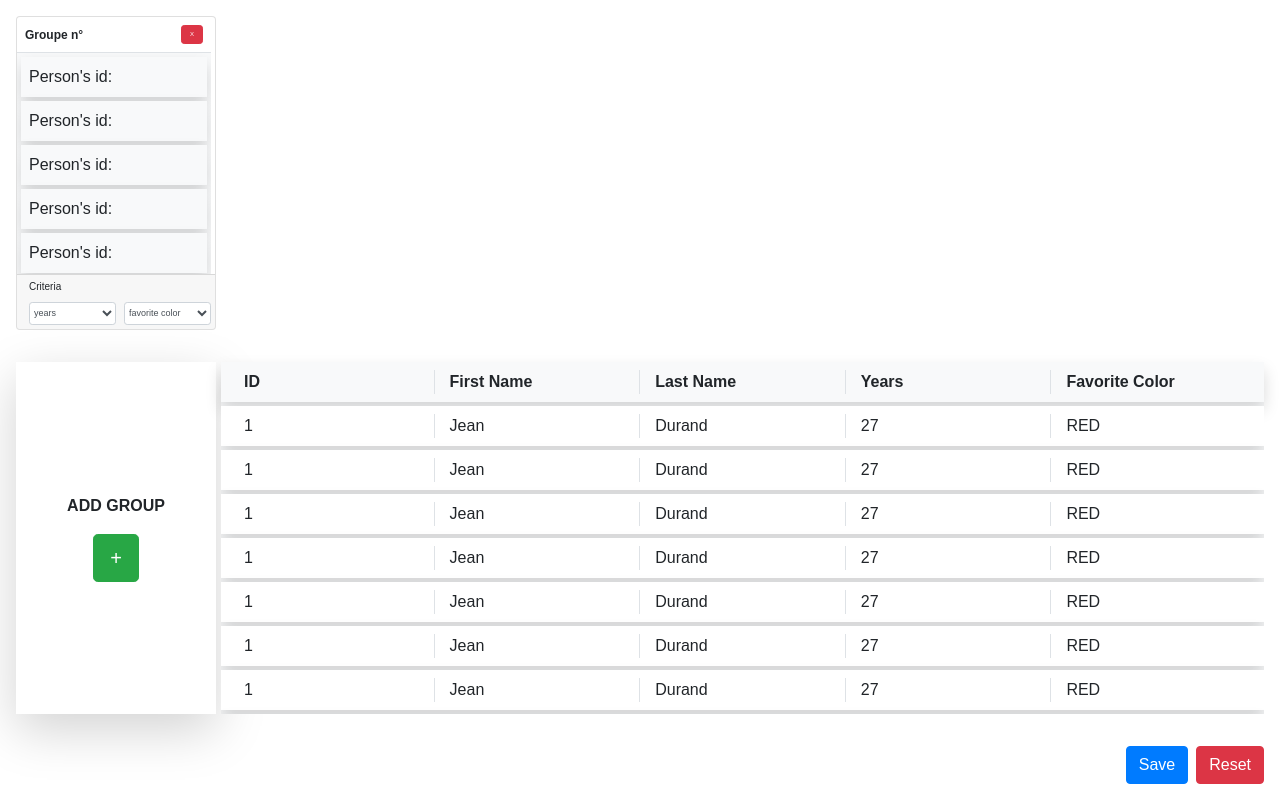
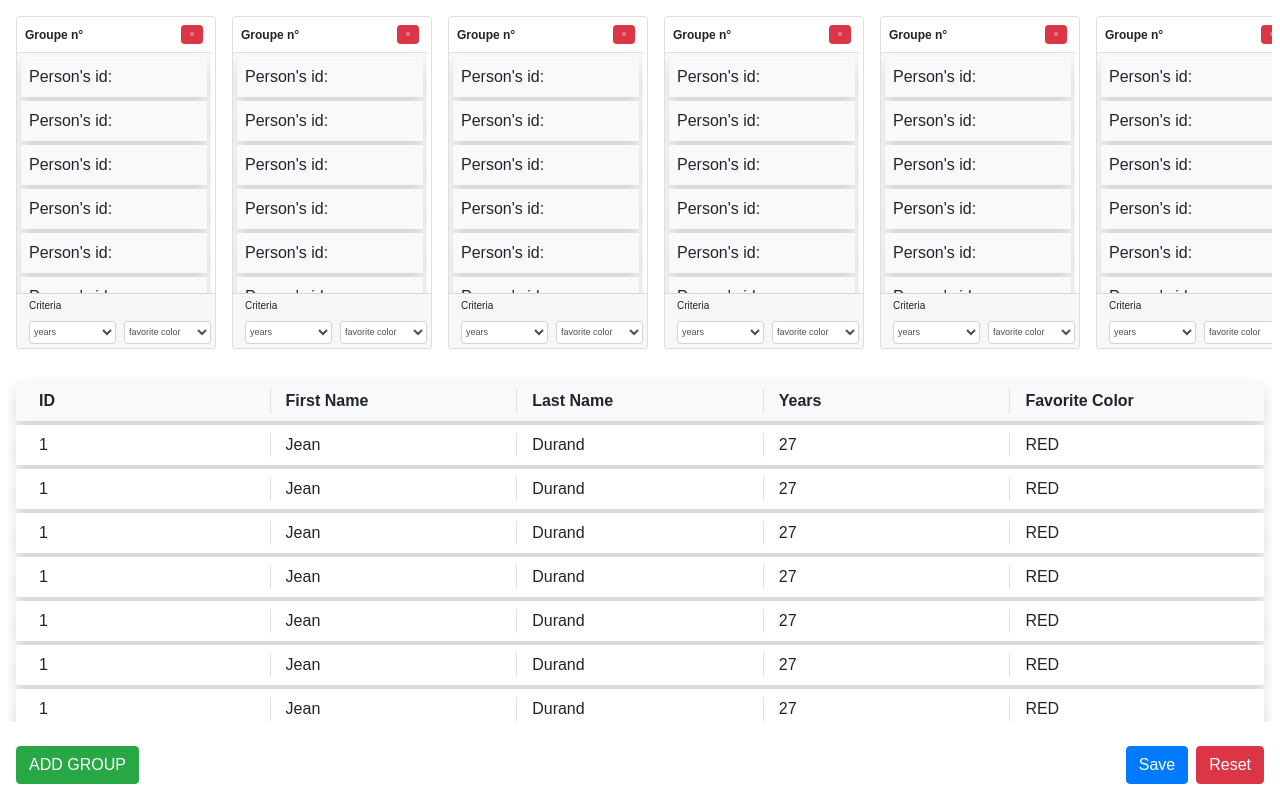
Before and after one commit to AlexisChup/ClassifyPersons, a React (Create React App) app: page / in a window 1280 px wide. Built offline with nearby package versions, Linux system fonts and the light colour scheme.

Commit message:
Styling is perfect !

```diff
--- a/src/ClassifyPersons/AddPersonsGroup.tsx
+++ /dev/null
@@ -1,21 +0,0 @@
-import { Button } from "reactstrap";
-
-const cssAddGroupPersons = {
-  width: "200px",
-  marginRight: 5,
-  display: "flex",
-  flexDirection: "column",
-  alignItems: "center",
-  justifyContent: "center"
-};
-
-export default function AddPersonsGroup() {
-  return (
-    <div style={cssAddGroupPersons} className="shadow-lg">
-      <div className="mb-2 font-weight-bold">ADD GROUP</div>
-      <Button className="mt-2" color="success" size="lg">
-        +
-      </Button>
-    </div>
-  );
-}
--- a/src/ClassifyPersons/ClassifyPersons.tsx
+++ b/src/ClassifyPersons/ClassifyPersons.tsx
@@ -7,8 +7,8 @@ const cssClassifyPersons = {
   display: "flex",
   flexDirection: "column",
   margin: "0px",
-  height: "100%",
-  width: "100%"
+  height: "100%", // Only those 2 parameters are used to
+  width: "100%" // adapt the feature's size
 };
 
 const ClassifyPersons = () => {
@@ -19,11 +19,13 @@ const ClassifyPersons = () => {
       <div
         style={{
           display: "flex",
-          justifyContent: "flex-end",
+          justifyContent: "space-between",
           alignItems: "stretch"
         }}
         className="m-2 p-2"
       >
+        <Button color="success">ADD GROUP</Button>
+        <div className="">
           <Button color="primary" className="mr-1">
             Save
           </Button>
@@ -32,6 +34,7 @@ const ClassifyPersons = () => {
           </Button>
         </div>
       </div>
+    </div>
   );
 };
 
--- a/src/ClassifyPersons/PersonsGroupContainer.tsx
+++ b/src/ClassifyPersons/PersonsGroupContainer.tsx
@@ -2,17 +2,16 @@ import PersonsGroup from "./PersonsGroup";
 
 const cssPersonsGroupContainer = {
   display: "flex",
-  // backgroundColor: "#CCC",
-  overflow: "auto",
   flexGrow: 1,
   flexShrink: 1,
-  flexBasis: 0
+  flexBasis: 0,
+  overflow: "auto"
 };
 
 const PersonsGroupContainer = () => {
-  // const personsGroupList = [1, 1, 1, 1, 1, 1, 1, 1, 1, 1, 1, 1];
+  const personsGroupList = [1, 1, 1, 1, 1, 1, 1, 1, 1, 1, 1, 1];
   // const personsGroupList = [1, 1, 1, 1, 1, 1, 1, 1, 1];
-  const personsGroupList = [1];
+  // const personsGroupList = [1];
 
   return (
     <div style={cssPersonsGroupContainer} className="m-2 p-2">
--- a/src/ClassifyPersons/UnClassifiedPersons.tsx
+++ b/src/ClassifyPersons/UnClassifiedPersons.tsx
@@ -1,4 +1,4 @@
-import { Row, Col, Container } from "reactstrap";
+import { Col } from "reactstrap";
 
 const cssRowUnclassifyPerson = {
   display: "flex"
@@ -8,16 +8,8 @@ let personsList = [1, 1];
 personsList = [1, 1, 1, 1, 1, 1, 1, 1, 1, 1, 1, 1, 1, 1, 1, 1, 1];
 
 export default function UnClassifiedPersons(props: any) {
-  const cssUnclassifiedPersons = {
-    display: "flex",
-    flexDirection: "column",
-    flexGrow: 1,
-    height: "44vh",
-    minHeight: "44vh"
-  };
-
   return (
-    <div style={cssUnclassifiedPersons} className="p-0 bg-light">
+    <div className="p-0 bg-light w-100">
       <div
         style={cssRowUnclassifyPerson}
         className="mx-0 shadow mb-1 font-weight-bold p-2 bg-light"
@@ -28,7 +20,6 @@ export default function UnClassifiedPersons(props: any) {
         <Col className="border-right">Years</Col>
         <Col className="">Favorite Color</Col>
       </div>
-      <div style={{ overflow: "auto" }}>
       {personsList.map(() => (
         <div
           style={cssRowUnclassifyPerson}
@@ -42,25 +33,5 @@ export default function UnClassifiedPersons(props: any) {
         </div>
       ))}
     </div>
-    </div>
   );
 }
-
-// iedPersons} className="p-0">
-//       <Row className="mx-0 shadow mb-1 font-weight-bold p-2">
-//         <Col className="border-right">ID</Col>
-//         <Col className="border-right">First Name</Col>
-//         <Col className="border-right">Last Name</Col>
-//         <Col className="border-right">Years</Col>
-//         <Col className="">Favorite Color</Col>
-//       </Row>
-//       {personsList.map(() => (
-//         <Row  className="mx-0 shadow mb-1 p-2">
-//           <Col className="border-right">1</Col>
-//           <Col className="border-right">Jean</Col>
-//           <Col className="border-right">Durand</Col>
-//           <Col className="border-right">27</Col>
-//           <Col className="">RED</Col>
-//         </Row>
-//       ))}
-//     </div>
--- a/src/ClassifyPersons/UnclassifiedPersonsContainer.tsx
+++ b/src/ClassifyPersons/UnclassifiedPersonsContainer.tsx
@@ -1,4 +1,3 @@
-import AddPersonsGroup from "./AddPersonsGroup";
 import UnClassifiedPersons from "./UnClassifiedPersons";
 import { useRef, useEffect } from "react";
 
@@ -6,13 +5,13 @@ const cssUnclassifiedPersonsContainer = {
   display: "flex",
   flexGrow: 1,
   flexShrink: 1,
-  flexBasis: 0
+  flexBasis: 0,
+  overflow: "auto"
 };
 
 const UnclassifiedPersonsContainer = () => {
   return (
     <div style={cssUnclassifiedPersonsContainer} className="m-2 p-2">
-      <AddPersonsGroup />
       <UnClassifiedPersons />
     </div>
   );
```
Lines whose indentation alone changed are shown as unchanged.
